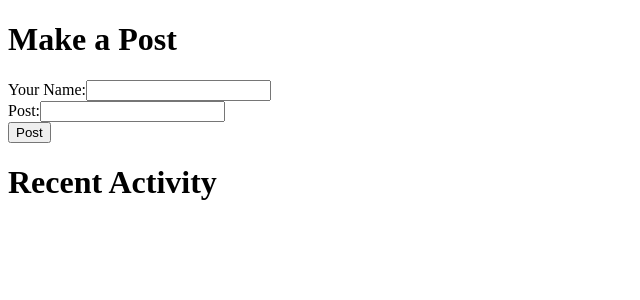
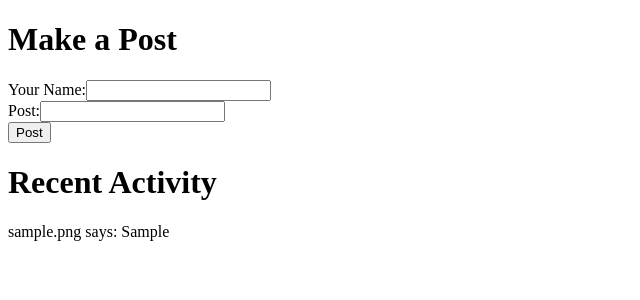
Before and after one commit to Ben-Schenck/Blogsite, a Flask app: page /posts in a window 1280 px wide. Shown: the part 26-326 px from the top of the page, without its empty margins (0-640 px from the left). Run offline with Flask 3, Linux system fonts and the light colour scheme; tables that the repository leaves empty hold one stand-in row (values such as "Sample post").

Commit message:
posts now display

```diff
--- a/app.py
+++ b/app.py
@@ -45,6 +45,8 @@ def posts():
         return redirect(url_for('posts'))
     return render_template('posts.html',posts=posts)
 
+
+
 with app.app_context():
     db.create_all()
 
--- a/templates/posts.html
+++ b/templates/posts.html
@@ -7,7 +7,7 @@
     <button type="submit">Post</button>
 </form>
 <h1>Recent Activity</h1>
-{%for post in posts%}
-<p>{{posts.poster}} {{posts.postTxt}}</p>
+{%for i in posts%}
+<p>{{i.poster}} says: {{i.postTxt}}</p>
 {%endfor%}
 {% endblock %}
```
Also changed, not shown: 1 other file.
